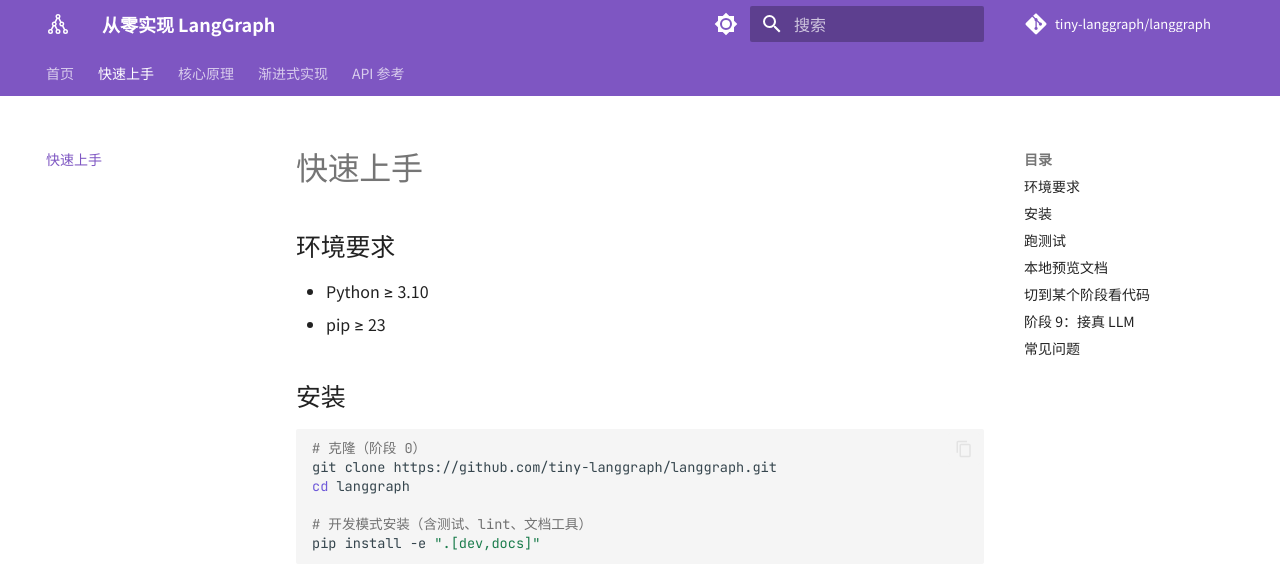
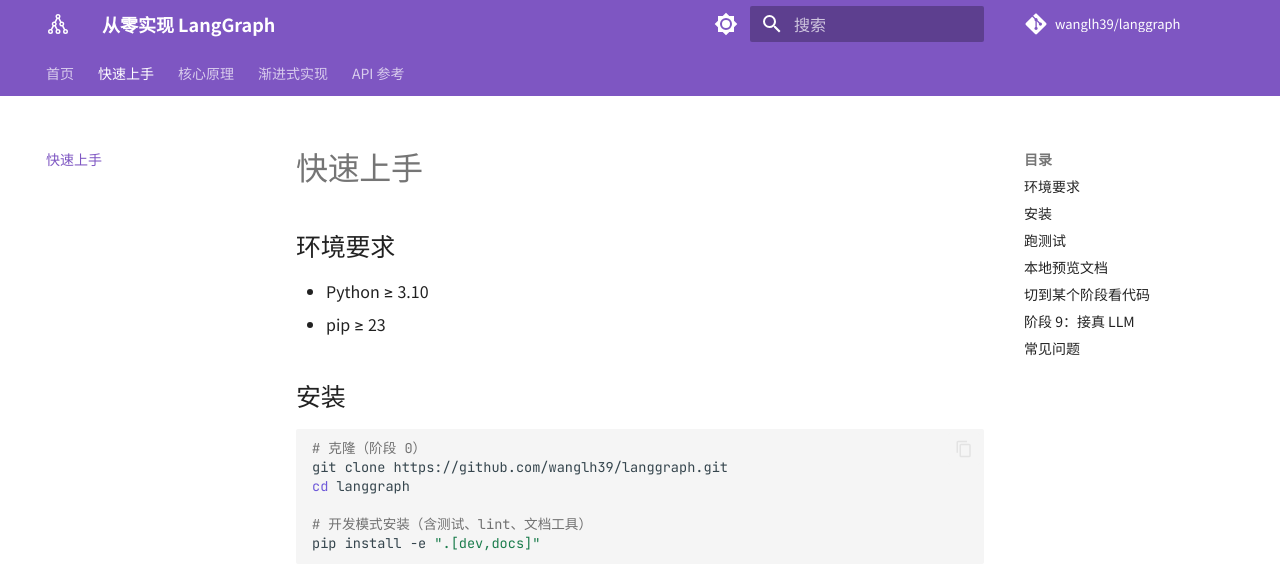
Before and after one commit to wanglh39/langgraph, an MkDocs documentation site: the page built from docs/getting_started.md, in a window 1280 px wide and 900 px high. Shown: the top 564 px of the window. Built offline with MkDocs 1.6.1 and Material for MkDocs 9.7.7, drawn with Linux system fonts in a browser that asks for light colours; comment, search, counter and statistics services are not loaded.

Commit message:
update GitHub URLs to wanglh39/langgraph

````diff
--- a/docs/getting_started.md
+++ b/docs/getting_started.md
@@ -9,7 +9,7 @@
 
 ```bash
 # 克隆（阶段 0）
-git clone https://github.com/tiny-langgraph/langgraph.git
+git clone https://github.com/wanglh39/langgraph.git
 cd langgraph
 
 # 开发模式安装（含测试、lint、文档工具）
--- a/mkdocs.yml
+++ b/mkdocs.yml
@@ -1,8 +1,8 @@
 site_name: 从零实现 LangGraph
 site_description: 渐进式理解图执行引擎的底层原理与设计原则
-site_url: https://tiny-langgraph.github.io/langgraph/
-repo_url: https://github.com/tiny-langgraph/langgraph
-repo_name: tiny-langgraph/langgraph
+site_url: https://wanglh39.github.io/langgraph/
+repo_url: https://github.com/wanglh39/langgraph
+repo_name: wanglh39/langgraph
 
 docs_dir: docs
 site_dir: site
@@ -121,7 +121,7 @@
 extra:
   social:
     - icon: fontawesome/brands/github
-      link: https://github.com/tiny-langgraph/langgraph
+      link: https://github.com/wanglh39/langgraph
 
 extra_javascript:
   - https://unpkg.com/mermaid@10/dist/mermaid.min.js
--- a/pyproject.toml
+++ b/pyproject.toml
@@ -45,8 +45,8 @@
 ]
 
 [project.urls]
-Documentation = "https://tiny-langgraph.github.io/langgraph/"
-Source = "https://github.com/tiny-langgraph/langgraph"
+Documentation = "https://wanglh39.github.io/langgraph/"
+Source = "https://github.com/wanglh39/langgraph"
 
 [tool.hatch.build.targets.wheel]
 packages = ["src/tiny_langgraph"]
````
